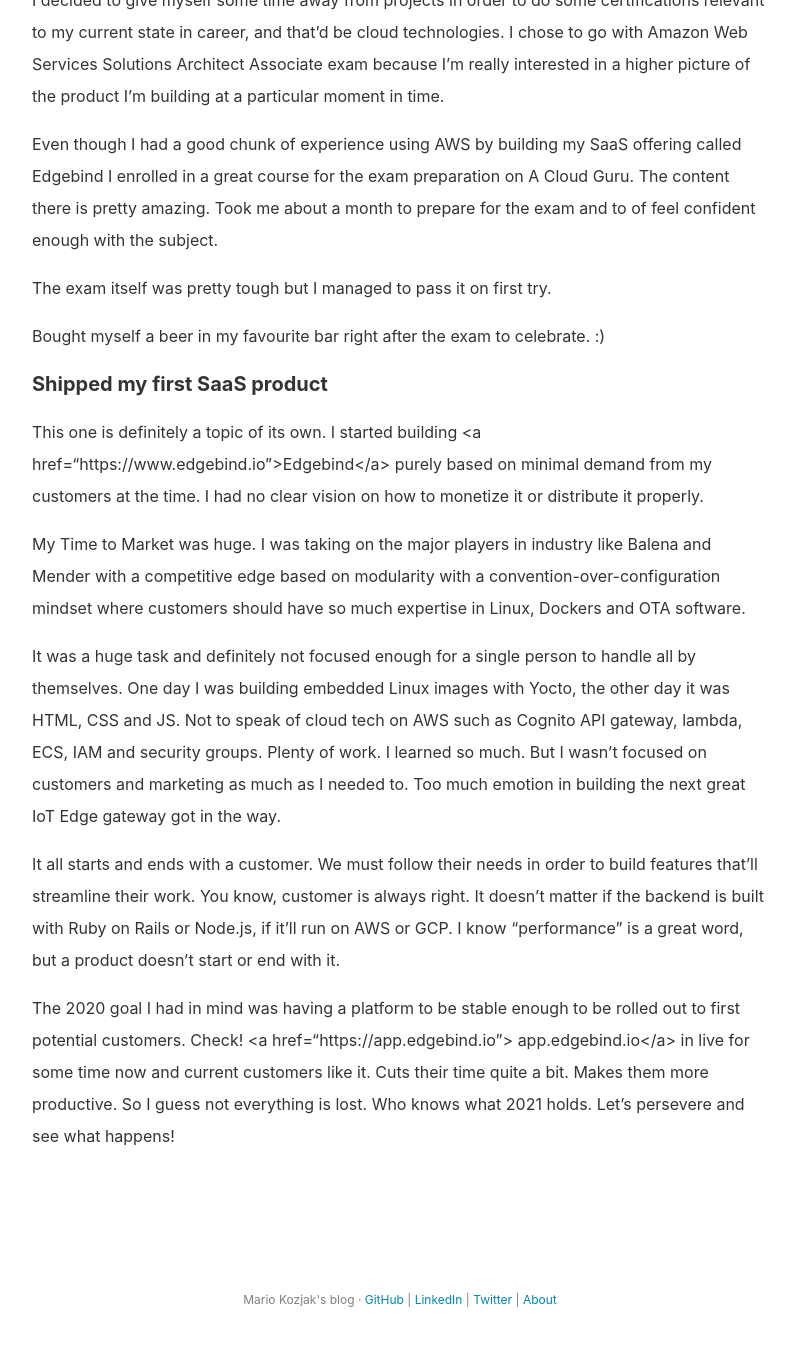
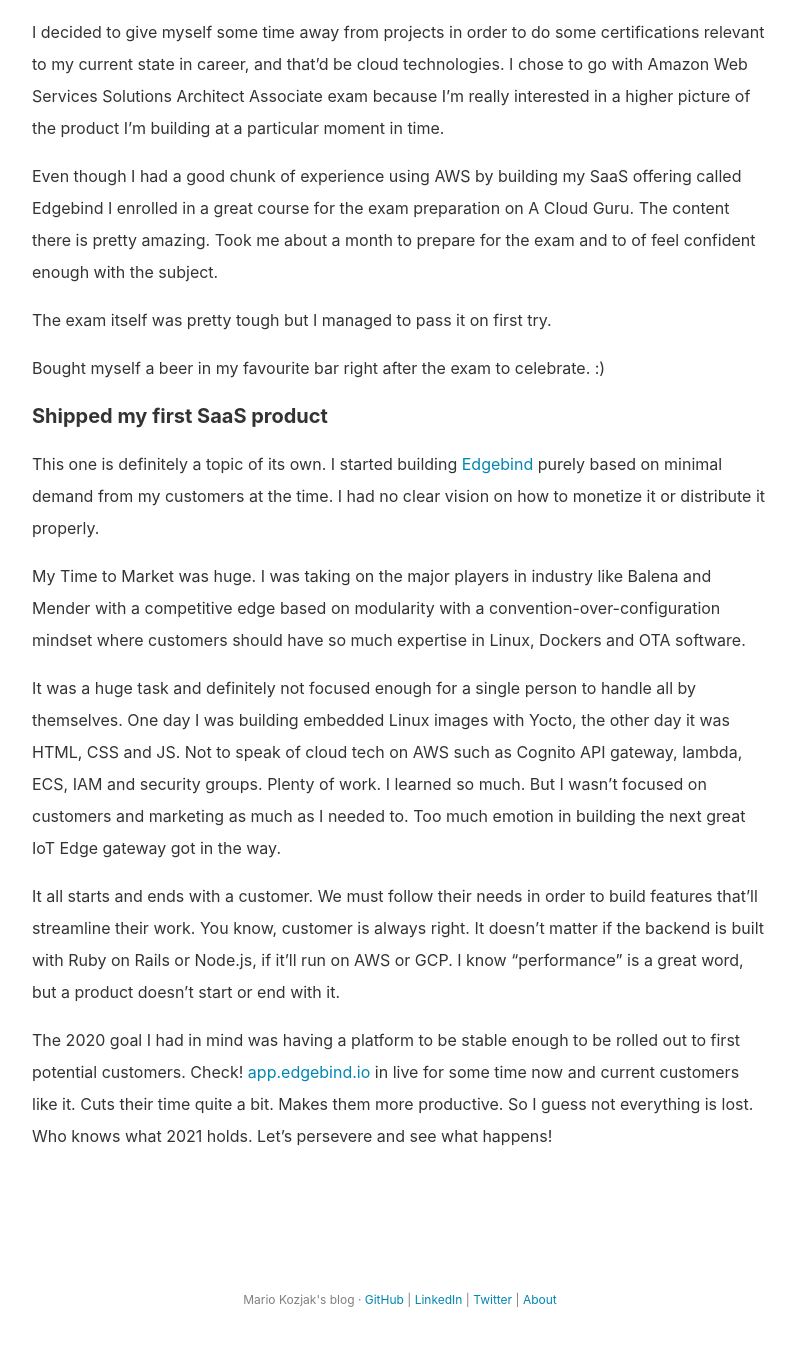
Before and after one commit to mkozjak/mkozjak.github.io, a Jekyll site: the page built from _posts/2021-01-01-2020-in-review.md, in a window 1280 px wide and 1400 px high, scrolled down 1556 px. Shown: the top 1346 px of the window, without its empty margins (240-1036 px from the left). Built offline with Jekyll 4.4.1, drawn with Linux system fonts in a browser that asks for light colours; some of the changed text lies outside the part shown.

Commit message:
Update 2021-01-01-2020-in-review.md

```diff
--- a/_posts/2021-01-01-2020-in-review.md
+++ b/_posts/2021-01-01-2020-in-review.md
@@ -42,7 +42,7 @@
 
 #### Shipped my first SaaS product
 
-This one is definitely a topic of its own. I started building <a href=“https://www.edgebind.io”>Edgebind</a> purely based on minimal demand from my customers at the time. I had no clear vision on how to monetize it or distribute it properly.
+This one is definitely a topic of its own. I started building <a href="https://www.edgebind.io">Edgebind</a> purely based on minimal demand from my customers at the time. I had no clear vision on how to monetize it or distribute it properly.
 
 My Time to Market was huge. I was taking on the major players in industry like Balena and Mender with a competitive edge based on modularity with a convention-over-configuration mindset where customers should have so much expertise in Linux, Dockers and OTA software.
 
@@ -50,4 +50,4 @@
 
 It all starts and ends with a customer. We must follow their needs in order to build features that'll streamline their work. You know, customer is always right. It doesn't matter if the backend is built with Ruby on Rails or Node.js, if it'll run on AWS or GCP. I know "performance" is a great word, but a product doesn't start or end with it.
 
-The 2020 goal I had in mind was having a platform to be stable enough to be rolled out to first potential customers. Check! <a href=“https://app.edgebind.io”> app.edgebind.io</a> in live for some time now and current customers like it. Cuts their time quite a bit. Makes them more productive. So I guess not everything is lost. Who knows what 2021 holds. Let's persevere and see what happens!
+The 2020 goal I had in mind was having a platform to be stable enough to be rolled out to first potential customers. Check! <a href="https://app.edgebind.io"> app.edgebind.io</a> in live for some time now and current customers like it. Cuts their time quite a bit. Makes them more productive. So I guess not everything is lost. Who knows what 2021 holds. Let's persevere and see what happens!
```
Also changed, not shown: other parts of _posts/2021-01-01-2020-in-review.md (+1 -1 lines).
